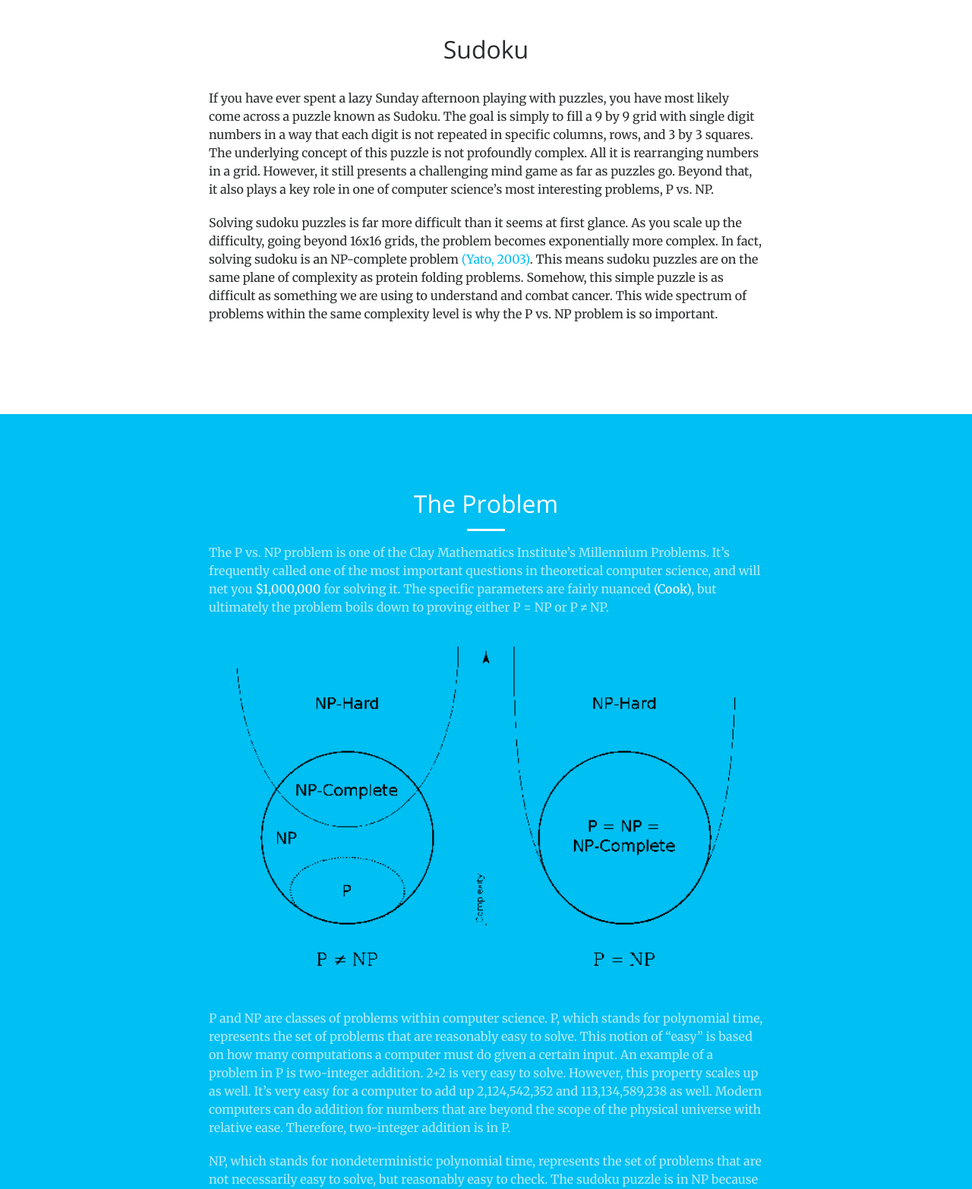
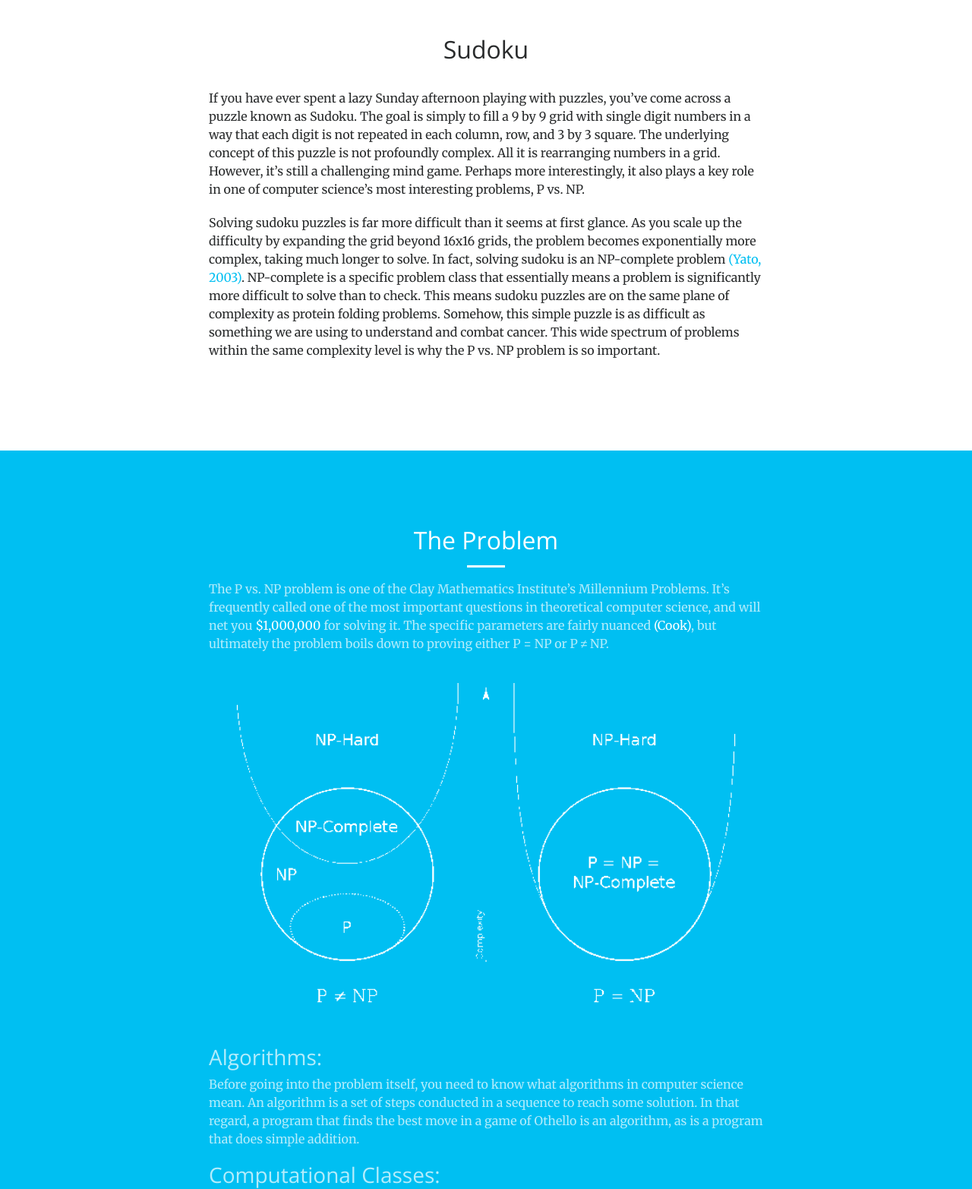
Before and after one commit to rashidlasker/enwr-project-three, a website: page index.html in a window 1280 px wide. Shown: the part 1213-2778 px from the top of the page at 76% size. Drawn offline with nearby package versions, Linux system fonts and the light colour scheme.

Commit message:
Add algorithm definition

```diff
--- a/index.html
+++ b/index.html
@@ -111,9 +111,9 @@
                     <hr class="light">
                 </div>
                 <div class="col-lg-8 offset-lg-2 text-left">
-                    <p class="text-dark">If you have ever spent a lazy Sunday afternoon playing with puzzles, you have most likely come across a puzzle known as Sudoku. The goal is simply to fill a 9 by 9 grid with single digit numbers in a way that each digit is not repeated in specific columns, rows, and 3 by 3 squares. The underlying concept of this puzzle is not profoundly complex. All it is rearranging numbers in a grid. However, it still presents a challenging mind game as far as puzzles go. Beyond that, it also plays a key role in one of computer science’s most interesting problems, P vs. NP.</p>
+                    <p class="text-dark">If you have ever spent a lazy Sunday afternoon playing with puzzles, you’ve come across a puzzle known as Sudoku. The goal is simply to fill a 9 by 9 grid with single digit numbers in a way that each digit is not repeated in each column, row, and 3 by 3 square. The underlying concept of this puzzle is not profoundly complex. All it is rearranging numbers in a grid. However, it’s still a challenging mind game. Perhaps more interestingly, it also plays a key role in one of computer science’s most interesting problems, P vs. NP.</p>
 
-                    <p class="text-dark">Solving sudoku puzzles is far more difficult than it seems at first glance. As you scale up the difficulty, going beyond 16x16 grids, the problem becomes exponentially more complex. In fact, solving sudoku is an NP-complete problem <a href="http://www-imai.is.s.u-tokyo.ac.jp/~yato/data2/MasterThesis.pdf">(Yato, 2003)</a>. This means sudoku puzzles are on the same plane of complexity as protein folding problems. Somehow, this simple puzzle is as difficult as something we are using to understand and combat cancer. This wide spectrum of problems within the same complexity level is why the P vs. NP problem is so important. </p>
+                    <p class="text-dark">Solving sudoku puzzles is far more difficult than it seems at first glance. As you scale up the difficulty by expanding the grid beyond 16x16 grids, the problem becomes exponentially more complex, taking much longer to solve. In fact, solving sudoku is an NP-complete problem <a href="http://www-imai.is.s.u-tokyo.ac.jp/~yato/data2/MasterThesis.pdf">(Yato, 2003)</a>. NP-complete is a specific problem class that essentially means a problem is significantly more difficult to solve than to check. This means sudoku puzzles are on the same plane of complexity as protein folding problems. Somehow, this simple puzzle is as difficult as something we are using to understand and combat cancer. This wide spectrum of problems within the same complexity level is why the P vs. NP problem is so important. </p>
                 </div>
             </div>
         </div>
@@ -128,7 +128,10 @@
                 </div>
                 <div class="col-lg-8 offset-lg-2 text-left">
                     <p class="text-faded">The P vs. NP problem is one of the Clay Mathematics Institute’s Millennium Problems. It’s frequently called one of the most important questions in theoretical computer science, and will net you <a style="color:white;" href="http://www.claymath.org/millennium-problems/p-vs-np-problem">$1,000,000</a> for solving it. The specific parameters are fairly nuanced <a style="color:white;" href="http://www.claymath.org/sites/default/files/pvsnp.pdf">(Cook)</a>, but ultimately the problem boils down to proving either P = NP or P ≠ NP. </p>
-                    <img src="img/technical.png" width="100%" style="margin:20px 0px">
+                    <img src="img/technical.png" width="100%" style="margin:20px 0px;filter:invert(100%);">
+                    <h3 class="text-faded">Algorithms:</h3>
+                    <p class="text-faded">Before going into the problem itself, you need to know what algorithms in computer science mean. An algorithm is a set of steps conducted in a sequence to reach some solution. In that regard, a program that finds the best move in a game of Othello is an algorithm, as is a program that does simple addition.</p>
+                    <h3 class="text-faded">Computational Classes:</h3>
                     <p class="text-faded">P and NP are classes of problems within computer science. P, which stands for polynomial time, represents the set of problems that are reasonably easy to solve. This notion of “easy” is based on how many computations a computer must do given a certain input. An example of a problem in P is two-integer addition. 2+2 is very easy to solve. However, this property scales up as well. It’s very easy for a computer to add up 2,124,542,352 and 113,134,589,238 as well. Modern computers can do addition for numbers that are beyond the scope of the physical universe with relative ease. Therefore, two-integer addition is in P.</p>
                     <p class="text-faded">NP, which stands for nondeterministic polynomial time, represents the set of problems that are not necessarily easy to solve, but reasonably easy to check. The sudoku puzzle is in NP because to check it, you just need to check each row, column, and 3x3 square. The characteristic of being easy to check is very important to the relationship between P and NP. By definition, something that is easy to solve is easy to check, because all you need to do is resolve the problem to check it. Therefore, NP includes all of P. </p>
                     <p class="text-faded">These two sets do not represent all problems however. An example of a problem that is neither in P nor NP is finding the best move in a game of chess. For one, it’s hard to do because of how many possible future states there are in a game of chess. Moreover, it’s hard to check whether you made the best move because the only way to do so is to resolve the problem, which we know is a “hard” process. </p>
```
Also changed, not shown: 2 other files.
